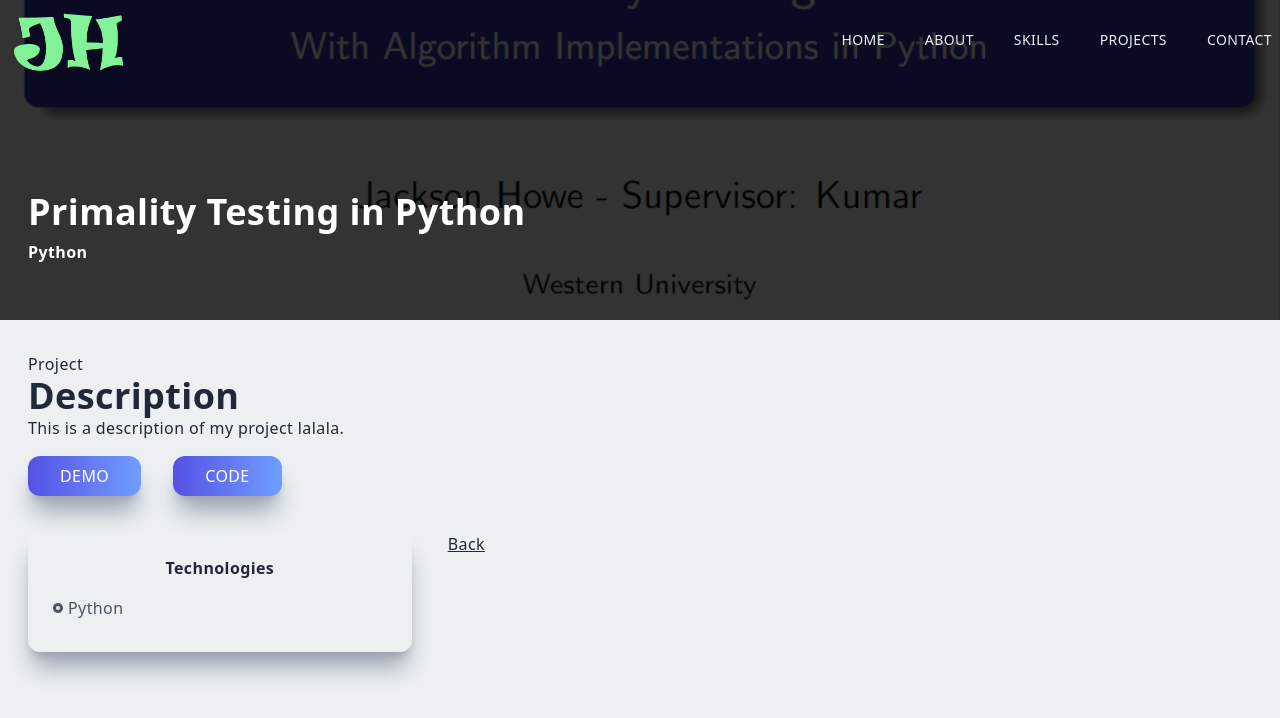
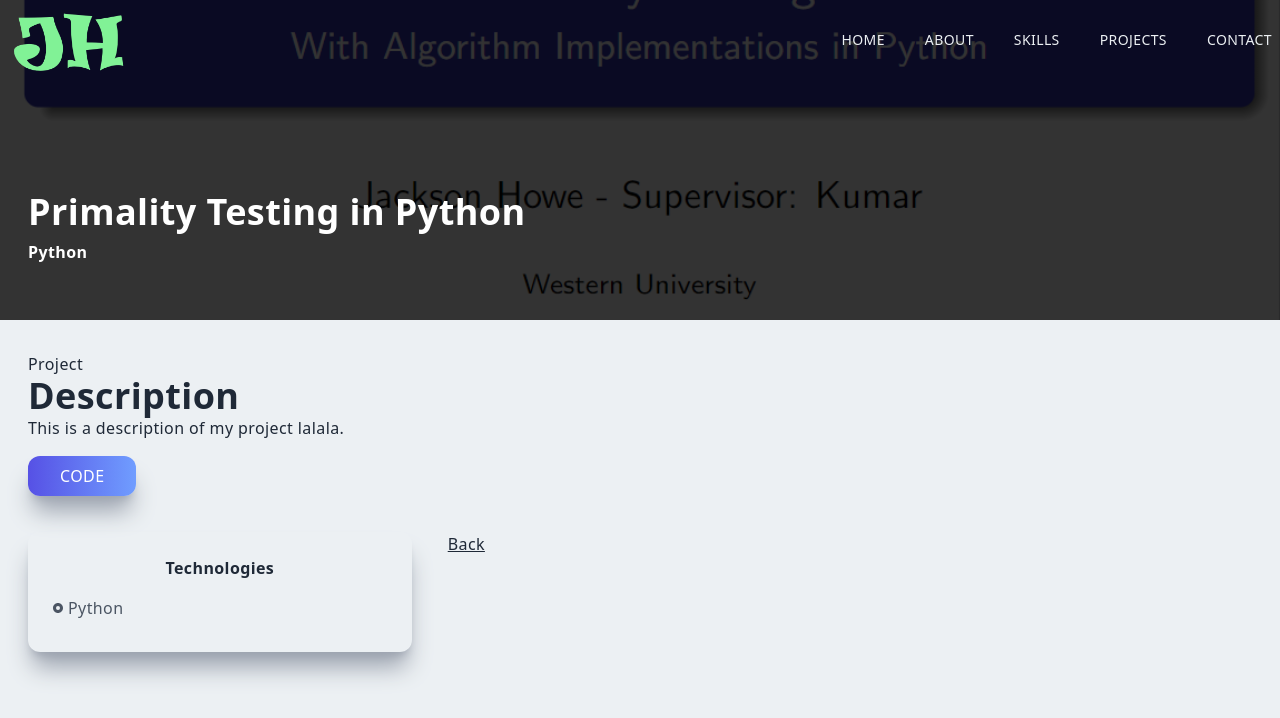
Before and after one commit to JacksonH44/personal-website, a Next.js app: page /primalityTesting in a window 1280 px wide. Shown: the top 718 px of the page. Built offline with nearby package versions, Linux system fonts and the light colour scheme.

Commit message:
finish primality testing links

```diff
--- a/pages/primalityTesting.jsx
+++ b/pages/primalityTesting.jsx
@@ -23,8 +23,11 @@ const primalityTesting = () => {
             <p>
               This is a description of my project lalala.
             </p>
-            <button className='px-8 py-2 mt-4 mr-8'>Demo</button>
-            <button className='px-8 py-2 mt-4'>Code</button>
+            <button className='px-8 py-2 mt-4 mr-8'>
+                <Link href="https://github.com/JacksonH44/PrimalityTesting/tree/main">
+                  Code
+                </Link>
+              </button>
           </div>
           <div className='col-span-4 md:col-span-1 shadow-xl shadow-gray-400 rounded-xl p-4'>
             <div className='p-2'>
```
